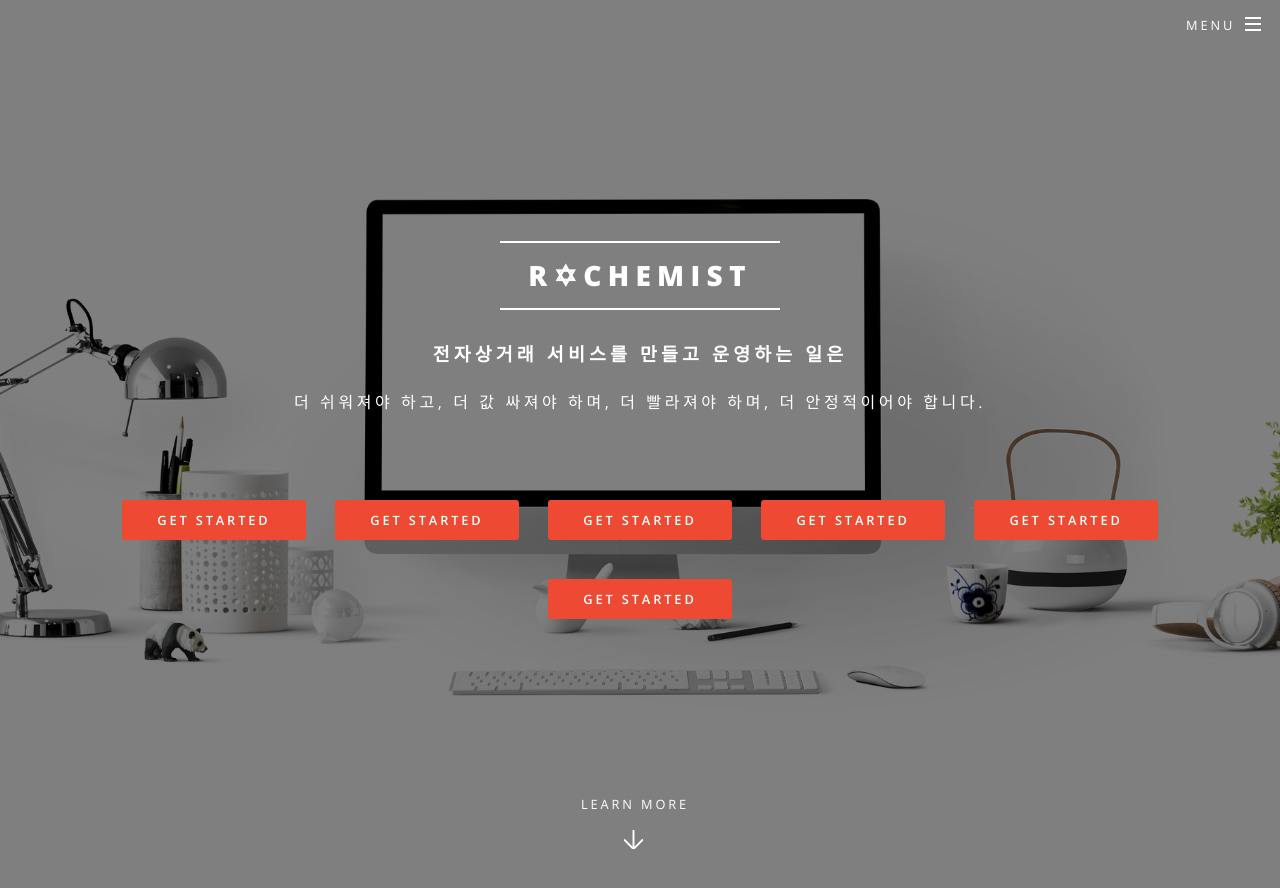
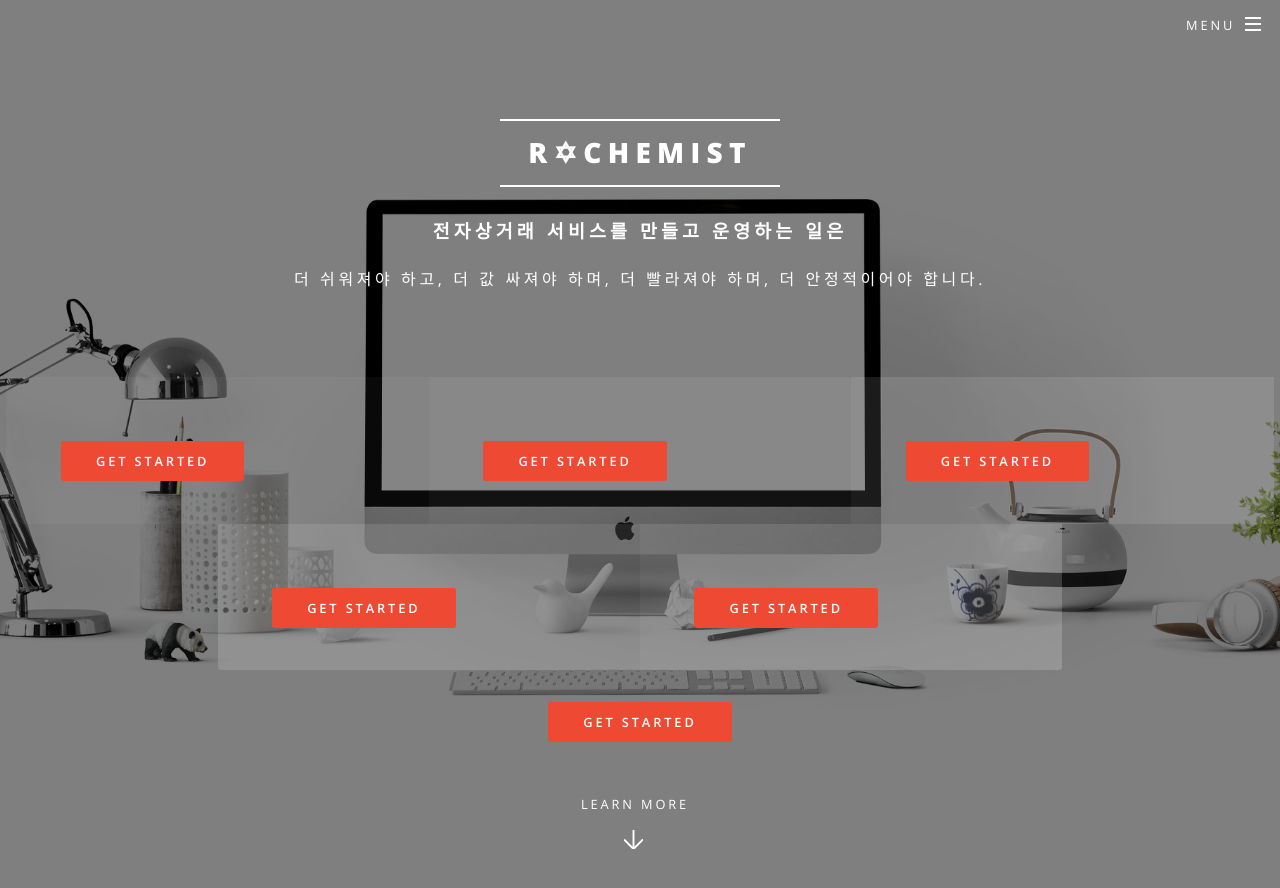
Before and after one commit to rchemist/rchemist.github.io, a Jekyll site: the page built from index.html, in a window 1280 px wide and 900 px high. Shown: the top 888 px of the window. Built offline with Jekyll 4.4.1, drawn with Linux system fonts in a browser that asks for light colours.

```diff
--- a/index.html
+++ b/index.html
@@ -24,7 +24,7 @@ layout: landing
 							<h3>전자상거래 서비스를 만들고 운영하는 일은</h3>
 							<p>더 쉬워져야 하고, 더 값 싸져야 하며, 더 빨라져야 하며, 더 안정적이어야 합니다.</p><br /><br />
 
-							<ul class="actions">
+							<ul class="features">
 								<li><a href="https://github.com/rchemist/release" target="_blank"  class="button special">Get Started</a></li>
 								<li><a href="https://github.com/rchemist/release" target="_blank"  class="button special">Get Started</a></li>
 								<li><a href="https://github.com/rchemist/release" target="_blank"  class="button special">Get Started</a></li>
```
